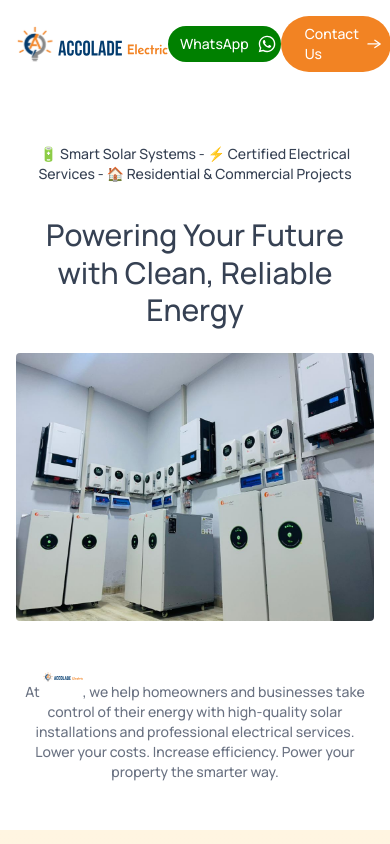
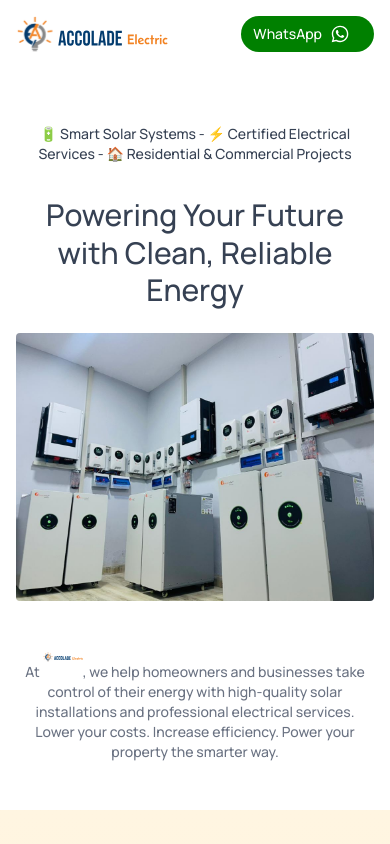
Before and after one commit to Bolarinwa2030/accolade_web_n, a React (Vite) app: page / in a window 390 px wide. Shown: the top 844 px of the page. Built offline with nearby package versions, Linux system fonts and the light colour scheme.

Commit message:
Navar Correction

```diff
--- a/src/components/Navbar.jsx
+++ b/src/components/Navbar.jsx
@@ -13,7 +13,7 @@ const Navbar = () => {
       <img src={assets.Logo_Correct} className="w-38 sm:w-40" alt="Logo" />
 
       <div
-        className={`text-gray-700 dark:text-white sm:text-sm ${
+        className={`text-gray-700 sm:text-sm ${
           !sidebarOpen
             ? "max-sm:w-0 overflow-hidden"
             : "max-sm:w-60 max-sm:pl-10"
@@ -60,7 +60,7 @@ const Navbar = () => {
       </a>
       <a
         href="#contact-us"
-        className="text-sm max-sm-hidden flex items-center gap-2 bg-primary text-white px-6 py-2 rounded-full cursor-pointer hover:scale-105 transition-all"
+        className="text-sm max-sm:hidden flex items-center gap-2 bg-primary text-white px-6 py-2 rounded-full cursor-pointer hover:scale-105 transition-all"
       >
         Contact Us
         <img src={assets.arrow_icon} width={14} alt="Arrow" />
```
